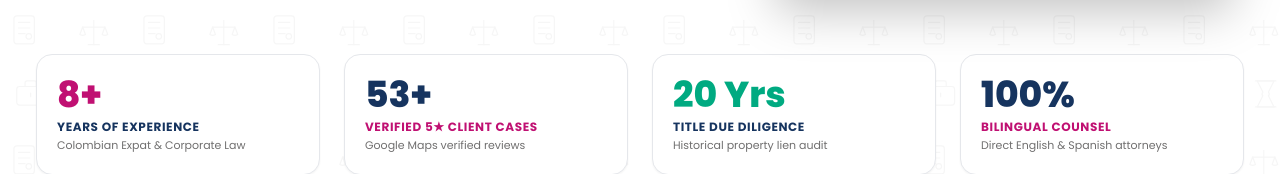
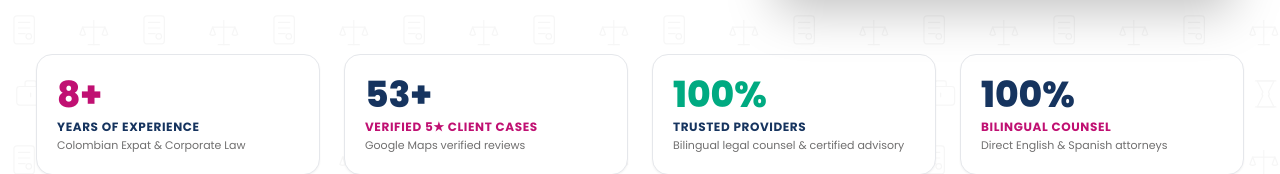
Before and after one commit to santiagograci/capital-m-law, a Next.js app: page / in a window 1280 px wide. Shown: the part 778-952 px from the top of the page. Built offline with nearby package versions, Linux system fonts and the light colour scheme; no server answers.

Commit message:
feat: actualiza tarjeta metrica a trusted providers

```diff
--- a/src/components/home/home-page-view.tsx
+++ b/src/components/home/home-page-view.tsx
@@ -768,13 +768,13 @@ export function HomePageView({ initialTeam, initialLife }: HomePageViewProps) {
 
           <div className="rounded-2xl bg-white dark:bg-[#0F223D] border border-gray-200 dark:border-white/10 p-5 shadow-xs text-left">
             <p className="text-3xl sm:text-4xl font-black text-[#00AA81]">
-              <AnimatedCounter value={20} suffix={lang === "es" ? " Años" : " Yrs"} />
+              <AnimatedCounter value={100} suffix="%" />
             </p>
             <p className="mt-1 text-xs font-bold uppercase tracking-wider text-[#16345F] dark:text-white">
-              {lang === "es" ? "Estudio de Títulos" : "Title Due Diligence"}
+              TRUSTED PROVIDERS
             </p>
             <p className="mt-0.5 text-[11px] text-[#706F6F] dark:text-gray-400">
-              {lang === "es" ? "Auditoría histórica inmobiliaria" : "Historical property lien audit"}
+              Bilingual legal counsel & certified advisory
             </p>
           </div>
 
```
